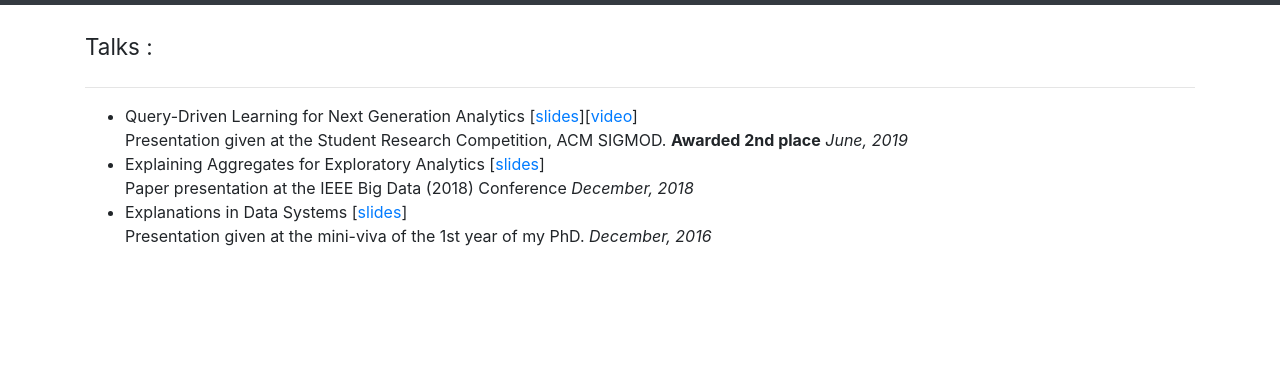
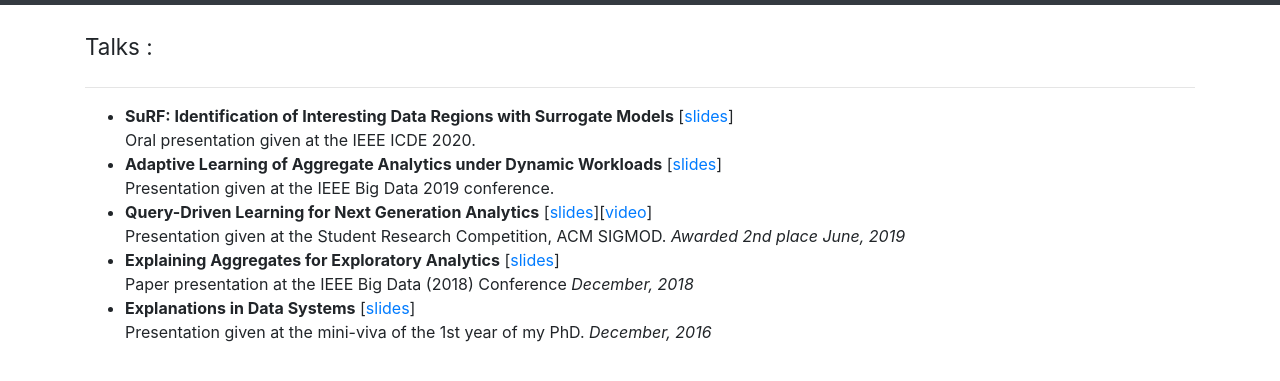
Before and after one commit to Skeftical/skeftical.github.io, a website: page pages/talks.html in a window 1280 px wide. Shown: the part 51-432 px from the top of the page. Drawn offline with Linux system fonts and the light colour scheme.

Commit message:
updated talks

```diff
--- a/pages/talks.html
+++ b/pages/talks.html
@@ -67,16 +67,24 @@
         <hr/>
         <ul>
           <li>
-        Query-Driven Learning for Next Generation Analytics [<a href="../pdfs/PresentationSigmod.pdf">slides</a>][<a href="https://av.tib.eu/media/42919">video</a>]<br />
-        Presentation given at the Student Research Competition, ACM SIGMOD. <b>Awarded 2nd place</b> <i>June, 2019</i>
+        <b>SuRF: Identification of Interesting Data Regions with Surrogate Models</b> [<a href="../pdfs/talk-surf.pptx">slides</a>]<br />
+        Oral presentation given at the IEEE ICDE 2020.
       </li>
           <li>
-          Explaining Aggregates for Exploratory Analytics [<a href="../pdfs/explaining_aggregates.pdf">slides</a>]<br />
+        <b>Adaptive Learning of Aggregate Analytics under Dynamic Workloads</b> [<a href="../pdfs/talk-adaptation.pptx">slides</a>]<br />
+        Presentation given at the IEEE Big Data 2019 conference.
+      </li>
+          <li>
+        <b>Query-Driven Learning for Next Generation Analytics</b> [<a href="../pdfs/PresentationSigmod.pdf">slides</a>][<a href="https://av.tib.eu/media/42919">video</a>]<br />
+        Presentation given at the Student Research Competition, ACM SIGMOD. <i>Awarded 2nd place</i> <i>June, 2019</i>
+      </li>
+          <li>
+          <b>Explaining Aggregates for Exploratory Analytics</b> [<a href="../pdfs/explaining_aggregates.pdf">slides</a>]<br />
           Paper presentation at the IEEE Big Data (2018) Conference
           <i>December, 2018</i>
         </li>
           <li>
-       Explanations in Data Systems [<a href="https://www.slideshare.net/slideshow/embed_code/key/D60mJnbZ1RKwvr">slides</a>]<br />
+       <b>Explanations in Data Systems</b> [<a href="https://www.slideshare.net/slideshow/embed_code/key/D60mJnbZ1RKwvr">slides</a>]<br />
         Presentation given at the mini-viva of the 1st year of my PhD. <i>December, 2016</i>
       </li>
 
```
Also changed, not shown: 2 other files.
